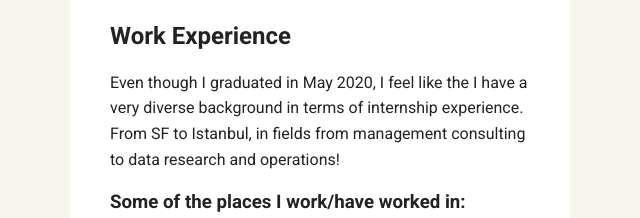
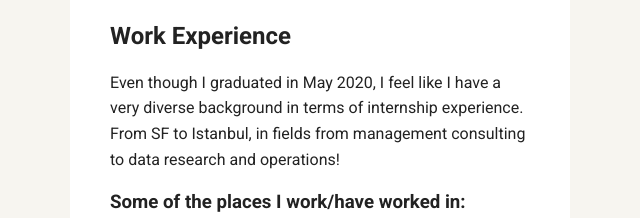
Before and after one commit to alpyalcinkaya/TechDegree-Project-1, a plain HTML site: page experience.html in a window 1280 px wide. Shown: the part 538-756 px from the top of the page, 620-1260 px from the left. Drawn offline with Linux system fonts and the light colour scheme; a web font is replaced by a local one.

Commit message:
Update experience.html

```diff
--- a/experience.html
+++ b/experience.html
@@ -33,7 +33,7 @@
 
     <section class="card">  <!-- Work Experience section-->
         <h2>Work Experience</h2>
-        <p>Even though I graduated in May 2020, I feel like the I have a very diverse background in terms of internship
+        <p>Even though I graduated in May 2020, I feel like I have a very diverse background in terms of internship
           experience. From SF to Istanbul, in fields from management consulting to data research and operations!</p>
             <h3>Some of the places I work/have worked in:</h3>
             <ul>
```
